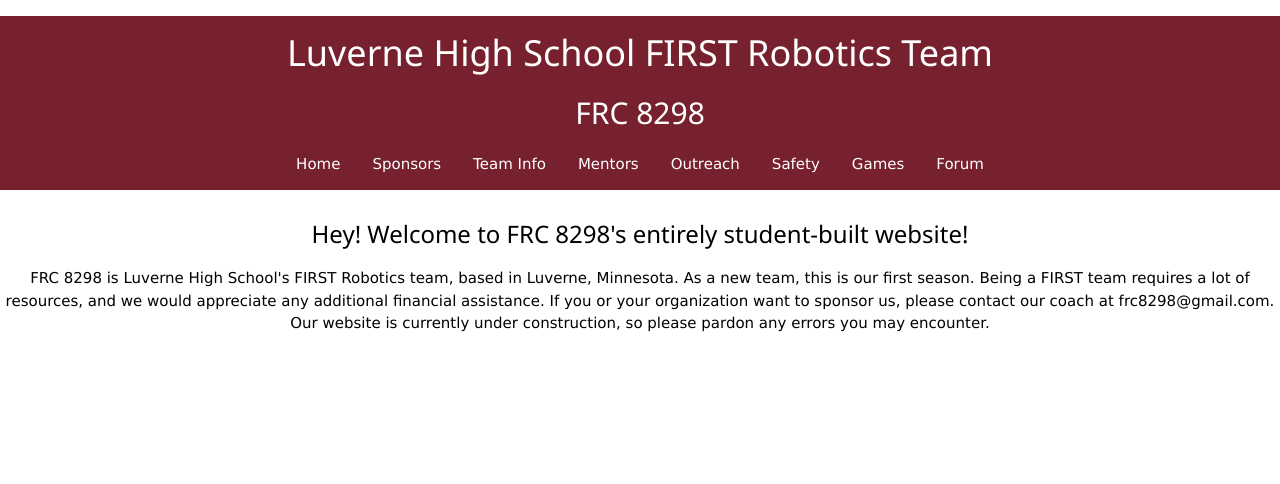
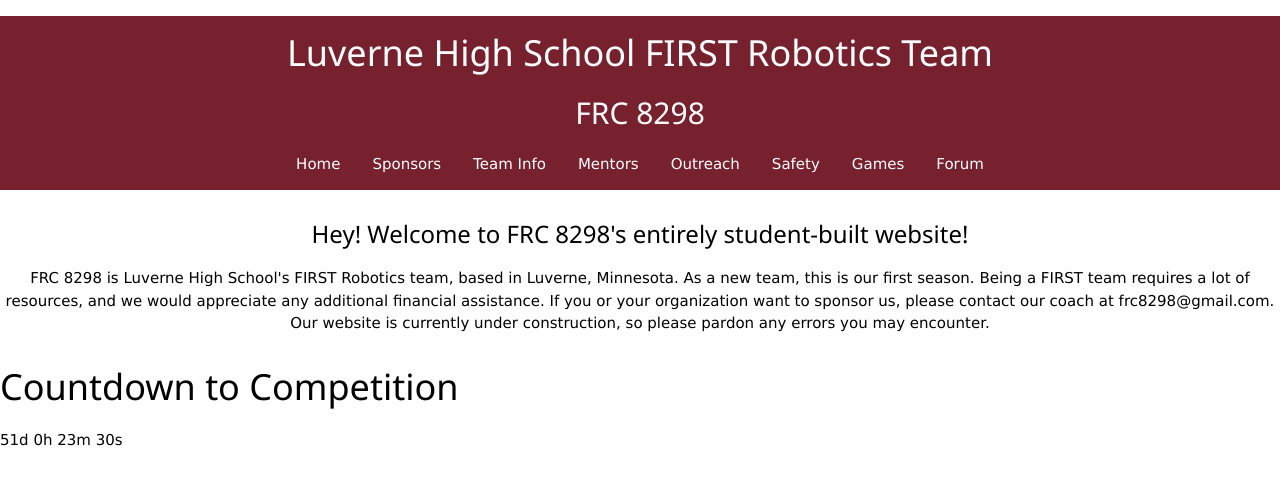
Before and after one commit to frc8298/mighty-morphin-banana-slugs, a plain HTML site: page home.html in a window 1280 px wide. Drawn offline with Linux system fonts and the light colour scheme.

Commit message:
Update home.html
added timer

```diff
--- a/home.html
+++ b/home.html
@@ -35,9 +35,11 @@
       <h3>Hey! Welcome to FRC 8298's entirely student-built website!</h3>
       <p>FRC 8298 is Luverne High School's FIRST Robotics team, based in Luverne, Minnesota. As a new team, this is our first season. Being a FIRST team requires a lot of resources, and we would appreciate any additional financial assistance. If you or your organization want to sponsor us, please contact our coach at frc8298@gmail.com. Our website is currently under construction, so please pardon any errors you may encounter.</p>
     </div>
+  <h1>Countdown to Competition</h1>
+  <p id="demo"></p>
   <script>
     // Set the date we're counting down to
-var countDownDate = new Date("Feb 29, 0 00:00:00").getTime();
+var countDownDate = new Date("Feb 29, 2020 00:00:00").getTime();
 
 // Update the count down every 1 second
 var x = setInterval(function() {
@@ -61,7 +63,7 @@ var x = setInterval(function() {
   // If the count down is finished, write some text
   if (distance < 0) {
     clearInterval(x);
-    document.getElementById("demo").innerHTML = "EXPIRED";
+    document.getElementById("demo").innerHTML = "Competition Time";
   }
 }, 1000);
   </script>
```
